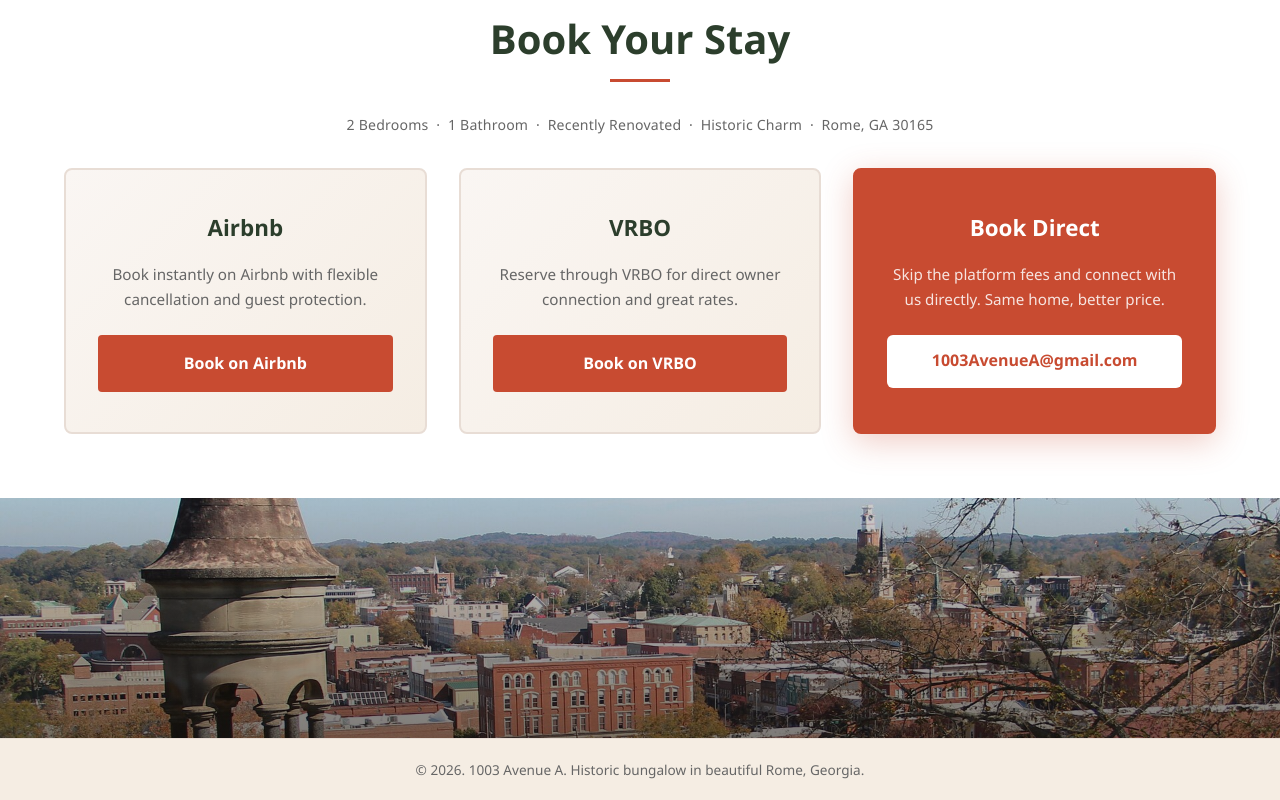
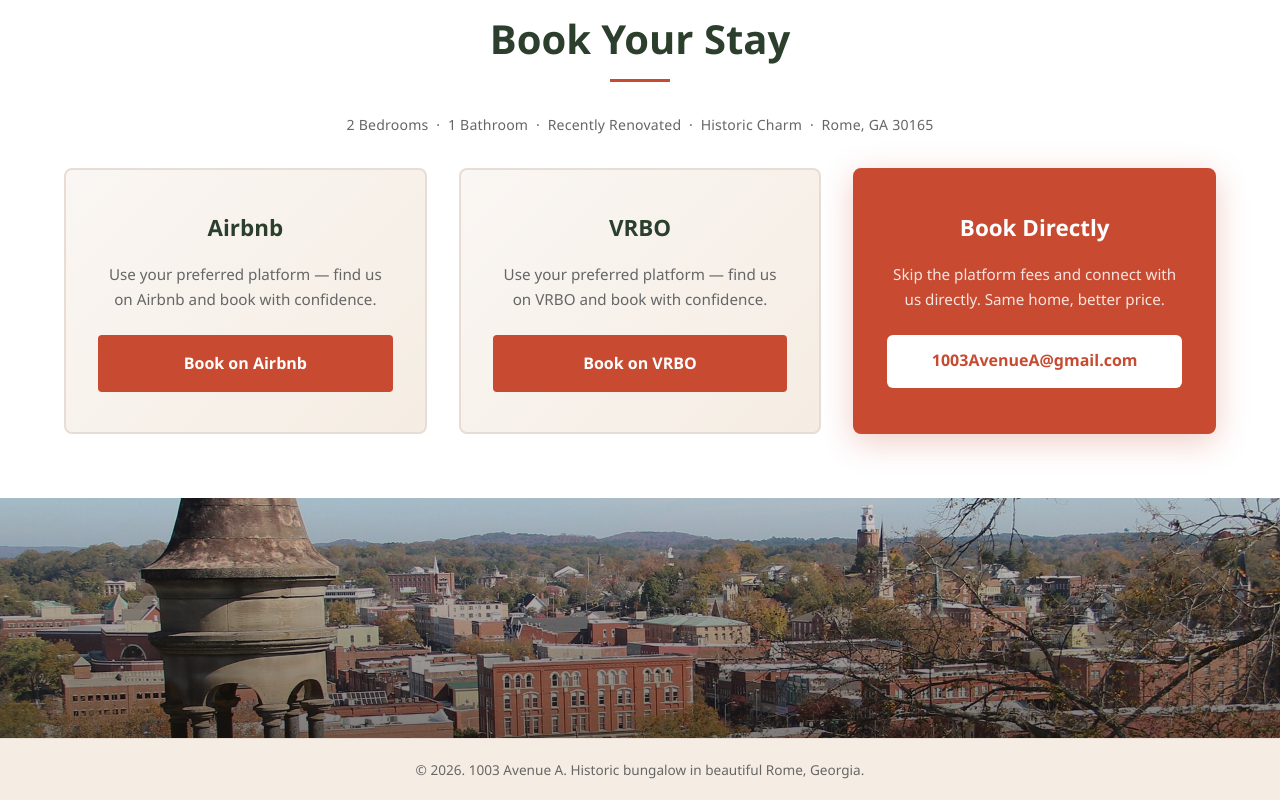
Before and after one commit to 1003avenuea-ops/web, a plain HTML site: page index.html in a window 1280 px wide. Shown: the part 5557-6357 px from the top of the page. Drawn offline with Linux system fonts and the light colour scheme.

Commit message:
booking copy

```diff
--- a/index.html
+++ b/index.html
@@ -1300,18 +1300,18 @@
             <div class="booking-grid">
                 <div class="booking-option">
                     <h3>Airbnb</h3>
-                    <p>Book instantly on Airbnb with flexible cancellation and guest protection.</p>
+                    <p>Use your preferred platform — find us on Airbnb and book with confidence.</p>
                     <a href="https://airbnb.com/h/1003avenuea" class="btn btn-primary" target="_blank">Book on Airbnb</a>
                 </div>
 
                 <div class="booking-option">
                     <h3>VRBO</h3>
-                    <p>Reserve through VRBO for direct owner connection and great rates.</p>
+                    <p>Use your preferred platform — find us on VRBO and book with confidence.</p>
                     <a href="https://www.vrbo.com/4953912" class="btn btn-primary" target="_blank">Book on VRBO</a>
                 </div>
 
                 <div class="booking-option featured">
-                    <h3>Book Direct</h3>
+                    <h3>Book Directly</h3>
                     <p>Skip the platform fees and connect with us directly. Same home, better price.</p>
                     <a href="mailto:1003avenuea@gmail.com" class="btn-direct">1003AvenueA@gmail.com</a>
                 </div>
```
